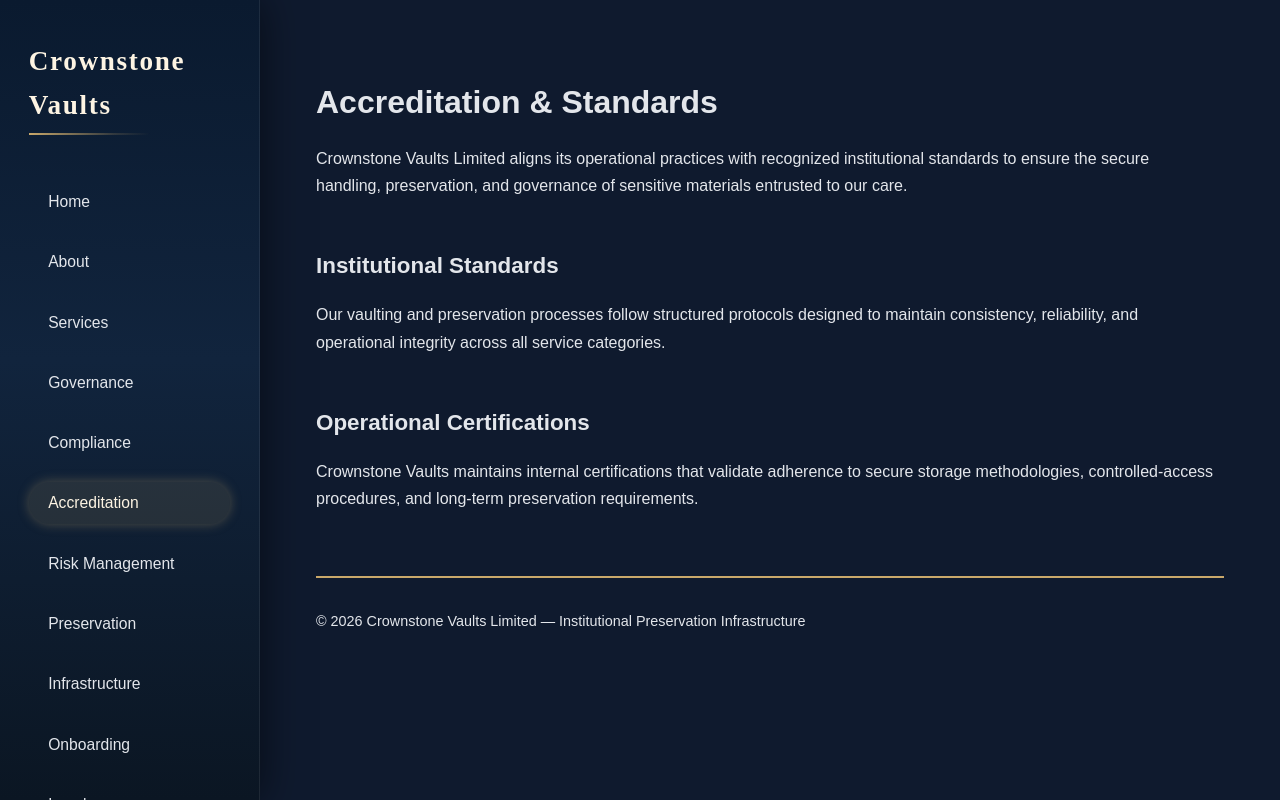
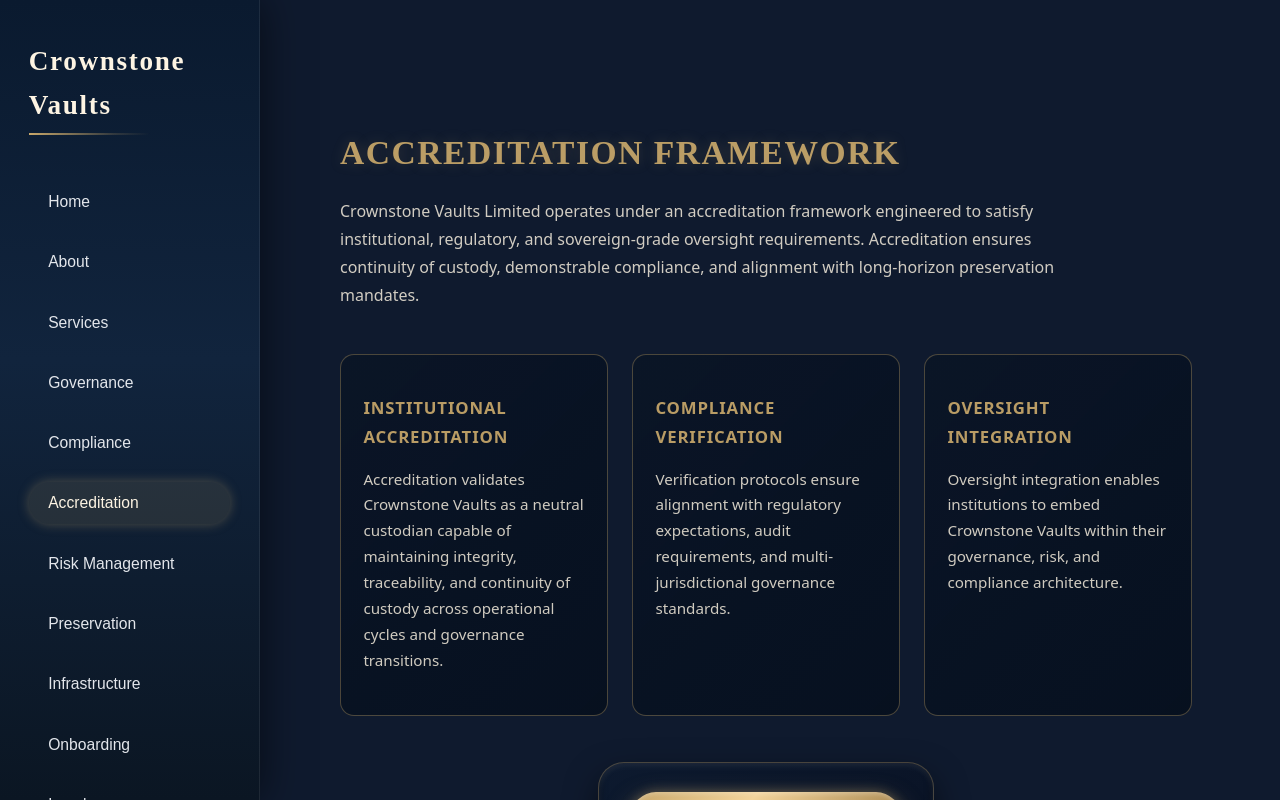
Before and after one commit to soulnlite/crownstone-vaults, a Next.js app: page /accreditation in a window 1280 px wide. Built offline with nearby package versions, Linux system fonts and the light colour scheme.

Commit message:
accreditation

```diff
--- a/app/accreditation/page.tsx
+++ b/app/accreditation/page.tsx
@@ -1,31 +1,207 @@
 export default function AccreditationPage() {
   return (
-    <main>
-      <section style={{ marginBottom: "3rem" }}>
-        <h1 style={{ marginBottom: "1rem" }}>Accreditation & Standards</h1>
-        <p>
-          Crownstone Vaults Limited aligns its operational practices with recognized
-          institutional standards to ensure the secure handling, preservation, and
-          governance of sensitive materials entrusted to our care.
+    <main
+      style={{
+        maxWidth: "960px",
+        margin: "0 auto",
+        padding: "3rem 1.5rem 4rem",
+        color: "#FDF4E3",
+        fontFamily:
+          "system-ui, -apple-system, BlinkMacSystemFont, 'Segoe UI', sans-serif",
+      }}
+    >
+      {/* HEADER */}
+      <section style={{ marginBottom: "2.8rem" }}>
+        <h1
+          style={{
+            fontFamily: "Merriweather, serif",
+            fontSize: "2.1rem",
+            letterSpacing: "0.045em",
+            textTransform: "uppercase",
+            marginBottom: "1rem",
+            color: "rgba(201,168,106,0.92)",
+            textShadow: "0 0 14px rgba(201,168,106,0.22)",
+          }}
+        >
+          Accreditation Framework
+        </h1>
+
+        <p
+          style={{
+            maxWidth: "720px",
+            fontSize: "1rem",
+            lineHeight: 1.75,
+            color: "rgba(253,244,227,0.82)",
+          }}
+        >
+          Crownstone Vaults Limited operates under an accreditation framework
+          engineered to satisfy institutional, regulatory, and sovereign-grade
+          oversight requirements. Accreditation ensures continuity of custody,
+          demonstrable compliance, and alignment with long-horizon preservation
+          mandates.
         </p>
       </section>
 
-      <section style={{ marginBottom: "3rem" }}>
-        <h2 style={{ marginBottom: "0.5rem" }}>Institutional Standards</h2>
-        <p>
-          Our vaulting and preservation processes follow structured protocols designed
-          to maintain consistency, reliability, and operational integrity across all
-          service categories.
-        </p>
+      {/* ACCREDITATION PLAQUES */}
+      <section
+        style={{
+          display: "grid",
+          gridTemplateColumns: "repeat(auto-fit, minmax(260px, 1fr))",
+          gap: "1.5rem",
+          marginBottom: "3rem",
+        }}
+      >
+        {/* PLAQUE 1 */}
+        <div
+          style={{
+            padding: "1.6rem 1.4rem",
+            borderRadius: "14px",
+            background:
+              "linear-gradient(135deg, rgba(10,21,38,0.92), rgba(7,16,31,0.96))",
+            border: "1px solid rgba(201,168,106,0.35)",
+          }}
+        >
+          <h2
+            style={{
+              fontSize: "1.05rem",
+              marginBottom: "0.6rem",
+              color: "rgba(201,168,106,0.92)",
+              textTransform: "uppercase",
+              letterSpacing: "0.05em",
+            }}
+          >
+            Institutional Accreditation
+          </h2>
+          <p
+            style={{
+              fontSize: "0.95rem",
+              lineHeight: 1.7,
+              color: "rgba(253,244,227,0.82)",
+            }}
+          >
+            Accreditation validates Crownstone Vaults as a neutral custodian
+            capable of maintaining integrity, traceability, and continuity of
+            custody across operational cycles and governance transitions.
+          </p>
+        </div>
+
+        {/* PLAQUE 2 */}
+        <div
+          style={{
+            padding: "1.6rem 1.4rem",
+            borderRadius: "14px",
+            background:
+              "linear-gradient(135deg, rgba(10,21,38,0.92), rgba(7,16,31,0.96))",
+            border: "1px solid rgba(201,168,106,0.35)",
+          }}
+        >
+          <h2
+            style={{
+              fontSize: "1.05rem",
+              marginBottom: "0.6rem",
+              color: "rgba(201,168,106,0.92)",
+              textTransform: "uppercase",
+              letterSpacing: "0.05em",
+            }}
+          >
+            Compliance Verification
+          </h2>
+          <p
+            style={{
+              fontSize: "0.95rem",
+              lineHeight: 1.7,
+              color: "rgba(253,244,227,0.82)",
+            }}
+          >
+            Verification protocols ensure alignment with regulatory expectations,
+            audit requirements, and multi-jurisdictional governance standards.
+          </p>
+        </div>
+
+        {/* PLAQUE 3 */}
+        <div
+          style={{
+            padding: "1.6rem 1.4rem",
+            borderRadius: "14px",
+            background:
+              "linear-gradient(135deg, rgba(10,21,38,0.92), rgba(7,16,31,0.96))",
+            border: "1px solid rgba(201,168,106,0.35)",
+          }}
+        >
+          <h2
+            style={{
+              fontSize: "1.05rem",
+              marginBottom: "0.6rem",
+              color: "rgba(201,168,106,0.92)",
+              textTransform: "uppercase",
+              letterSpacing: "0.05em",
+            }}
+          >
+            Oversight Integration
+          </h2>
+          <p
+            style={{
+              fontSize: "0.95rem",
+              lineHeight: 1.7,
+              color: "rgba(253,244,227,0.82)",
+            }}
+          >
+            Oversight integration enables institutions to embed Crownstone Vaults
+            within their governance, risk, and compliance architecture.
+          </p>
+        </div>
       </section>
 
-      <section style={{ marginBottom: "3rem" }}>
-        <h2 style={{ marginBottom: "0.5rem" }}>Operational Certifications</h2>
-        <p>
-          Crownstone Vaults maintains internal certifications that validate adherence
-          to secure storage methodologies, controlled-access procedures, and long-term
-          preservation requirements.
-        </p>
+      {/* CTA — SIGNATURE BUTTON */}
+      <section style={{ textAlign: "center", marginTop: "2rem" }}>
+        <div
+          style={{
+            display: "inline-block",
+            padding: "1.8rem 2rem",
+            borderRadius: "26px",
+            background: "linear-gradient(145deg, #0D1A2F, #091224)",
+            border: "1px solid rgba(201,168,106,0.32)",
+            boxShadow:
+              "inset 0 3px 6px rgba(255,255,255,0.08), inset 0 -4px 8px rgba(0,0,0,0.45), 0 14px 32px rgba(0,0,0,0.55)",
+            transform: "translateY(-2px)",
+          }}
+        >
+          <div style={{ position: "relative", display: "inline-block" }}>
+            <a
+              href="/contact"
+              style={{
+                padding: "0.8rem 1.55rem",
+                borderRadius: "999px",
+                background:
+                  "linear-gradient(135deg, #C9A86A 0%, #F3D39A 40%, #9C7C45 100%)",
+                color: "#0A1728",
+                fontWeight: 600,
+                fontSize: "0.9rem",
+                textDecoration: "none",
+                boxShadow:
+                  "0 10px 26px rgba(201,168,106,0.55), 0 0 12px rgba(201,168,106,0.35), inset 0 2px 4px rgba(255,255,255,0.25)",
+                display: "inline-block",
+              }}
+            >
+              Request Accreditation Briefing
+            </a>
+
+            <div
+              style={{
+                position: "absolute",
+                left: "50%",
+                top: "84%",
+                transform: "translateX(-50%) rotate(-110deg)",
+                fontSize: "1.1rem",
+                opacity: 1,
+                color: "#C9B27A",
+                pointerEvents: "none",
+              }}
+            >
+              👉
+            </div>
+          </div>
+        </div>
       </section>
     </main>
   );
```
